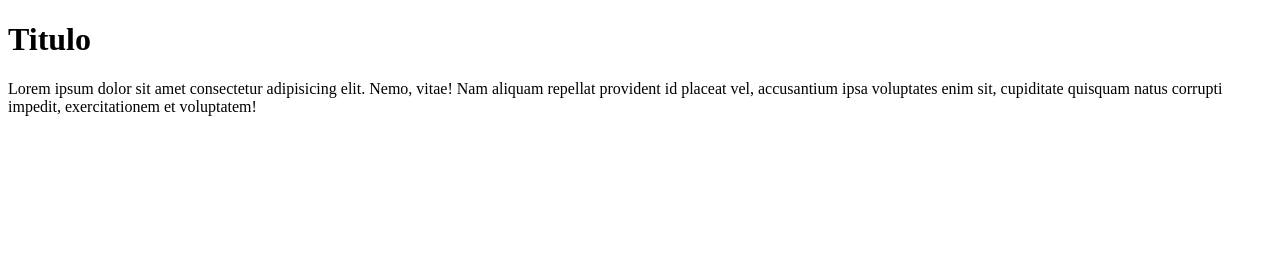
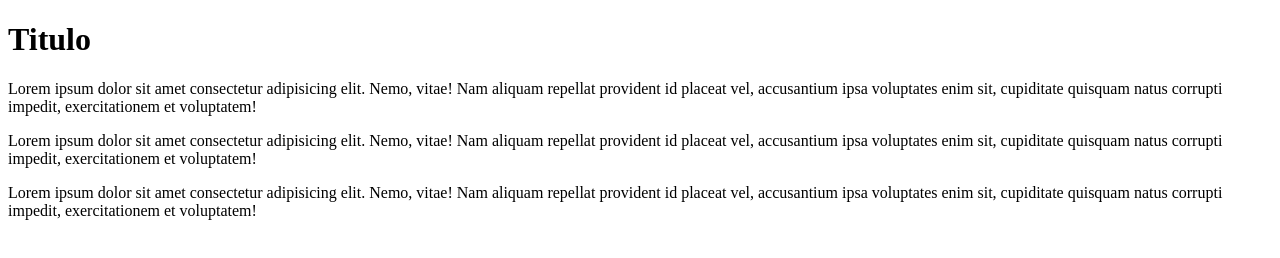
Before and after one commit to AmarantaC/misitio, a plain HTML site: page index.html in a window 1280 px wide. Drawn offline with Linux system fonts and the light colour scheme.

Commit message:
Se añaden nuevos parrafos

```diff
--- a/index.html
+++ b/index.html
@@ -9,6 +9,8 @@
 <body>
     <h1>Titulo</h1>
     <p>Lorem ipsum dolor sit amet consectetur adipisicing elit. Nemo, vitae! Nam aliquam repellat provident id placeat vel, accusantium ipsa voluptates enim sit, cupiditate quisquam natus corrupti impedit, exercitationem et voluptatem!</p>
+    <p>Lorem ipsum dolor sit amet consectetur adipisicing elit. Nemo, vitae! Nam aliquam repellat provident id placeat vel, accusantium ipsa voluptates enim sit, cupiditate quisquam natus corrupti impedit, exercitationem et voluptatem!</p>
+    <p>Lorem ipsum dolor sit amet consectetur adipisicing elit. Nemo, vitae! Nam aliquam repellat provident id placeat vel, accusantium ipsa voluptates enim sit, cupiditate quisquam natus corrupti impedit, exercitationem et voluptatem!</p>
 
 </body>
 </html>
```
